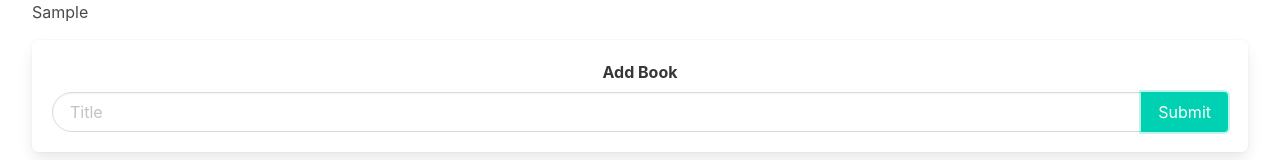
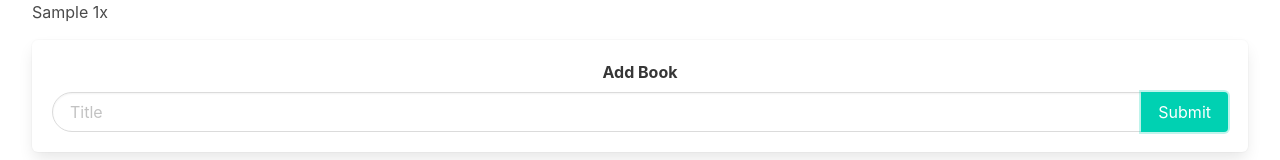
Before and after one commit to Gerti05/books, a React (Create React App) app: page / in a window 1280 px wide. Both pictures are taken after typing "Sample" into the empty fields and a click on the button "Submit". Shown: the top 160 px of the page. Built offline with nearby package versions, Linux system fonts and the light colour scheme.

Commit message:
Added book delete function.

```diff
--- a/src/App.js
+++ b/src/App.js
@@ -11,12 +11,19 @@ function App() {
     const updateBooks = [...books, { id: ++bookID, title: title }];
 
     setBooks(updateBooks);
-    console.log(books);
+  };
+
+  const deleteBook = (id) => {
+    const updateBooks = books.filter((book) => {
+      return book.id !== id;
+    });
+
+    setBooks(updateBooks);
   };
 
   return (
     <div className="container is-fluid">
-      <BookList books={books} />
+      <BookList books={books} onDelete={deleteBook} />
       <BookCreate onCreate={createBook} />
     </div>
   );
--- a/src/components/BookList.js
+++ b/src/components/BookList.js
@@ -1,12 +1,8 @@
 import BookShow from "./BookShow";
 
-function BookList({ books }) {
+function BookList({ books, onDelete }) {
   const renderBooks = books.map((book) => {
-    return (
-      <div>
-        <BookShow book={book.title} key={book.id} />
-      </div>
-    );
+    return <BookShow key={book.id} book={book} onDelete={onDelete} />;
   });
 
   return <div>{renderBooks}</div>;
--- a/src/components/BookShow.js
+++ b/src/components/BookShow.js
@@ -1,7 +1,14 @@
-function BookShow({ book }) {
-    return (
-        <div>{book}</div>
-    )
+function BookShow({ book, onDelete }) {
+  const handleDelete = () => {
+    onDelete(book.id);
+  };
+
+  return (
+    <div>
+      {book.title} {book.id}
+      <span onClick={handleDelete}>x</span>
+    </div>
+  );
 }
 
 export default BookShow;
```
